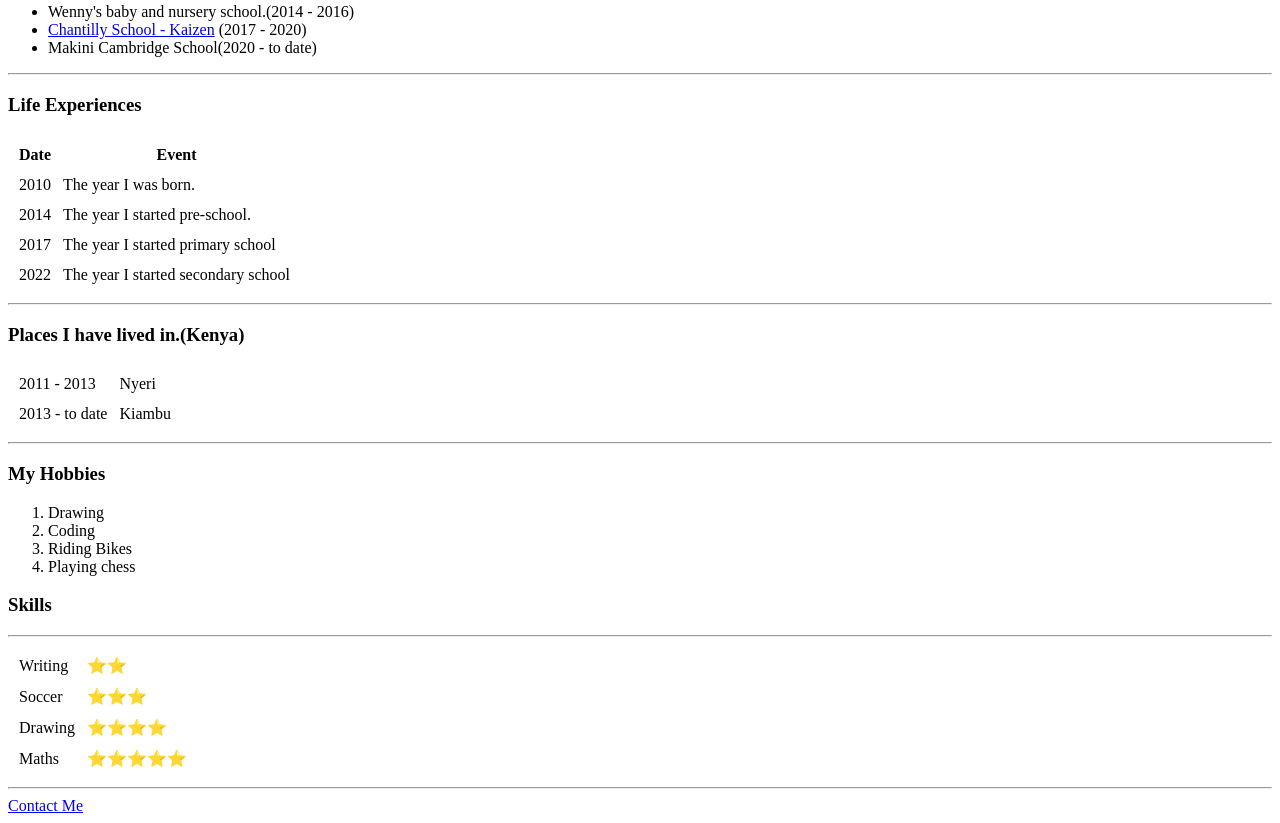
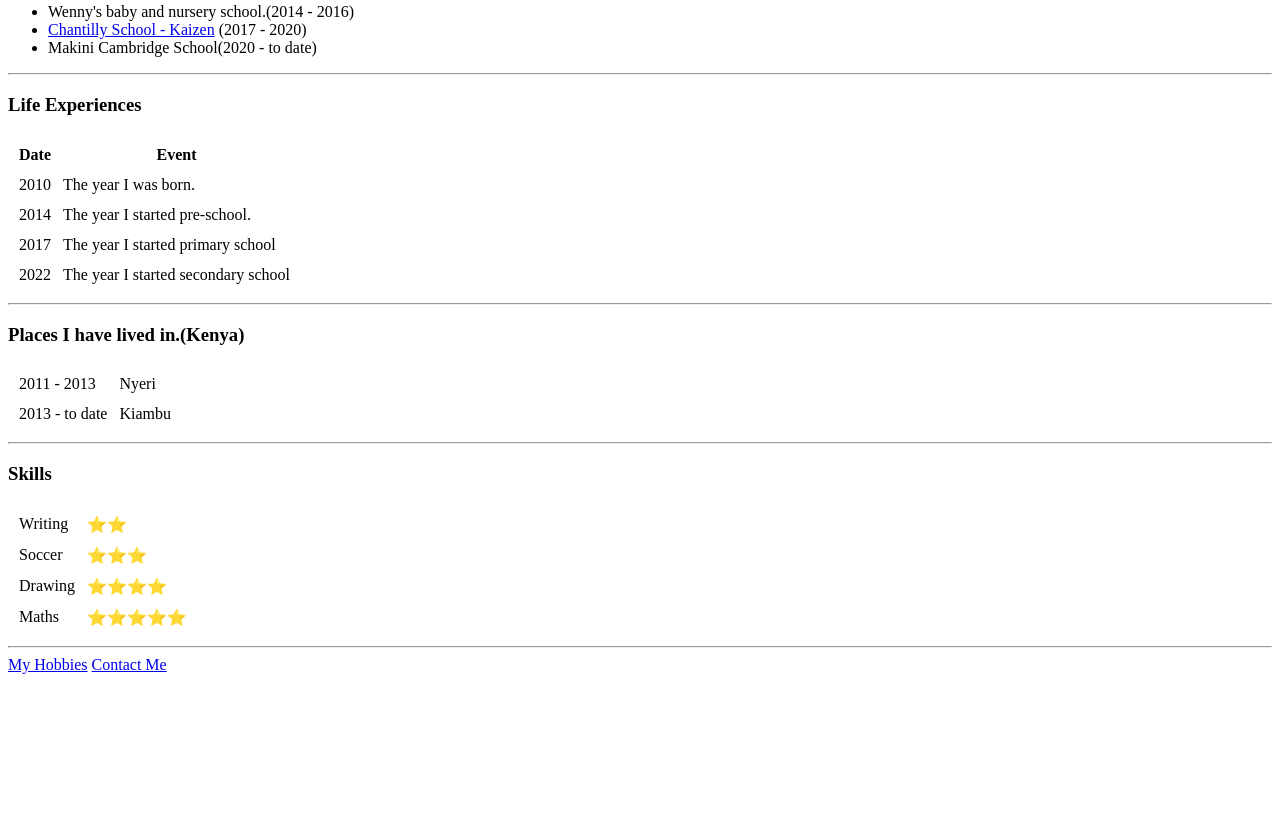
Before and after one commit to Phoenix-skull/personal-site, a plain HTML site: page index.html in a window 1280 px wide. Shown: the part 420-1243 px from the top of the page. After the commit the page ends 1102 px from the top, so only its background shows below. Drawn offline with Linux system fonts and the light colour scheme.

Commit message:
Updating index & contact-me and re-adding hobbies

```diff
--- a/index.html
+++ b/index.html
@@ -84,16 +84,9 @@
 
     <hr>
 
-    <h3>My Hobbies</h3>
-    <ol>
-      <li>Drawing</li>
-      <li>Coding</li>
-      <li>Riding Bikes</li>
-      <li>Playing chess</li>
-    </ol>
     <h3>Skills</h3>
 
-    <hr>
+
 
     <table cellspacing = "10">
 
@@ -121,7 +114,7 @@
 
     <hr>
 
-
+    <a href="hobbies.html">My Hobbies</a>
     <a href="contact-me.html">Contact Me</a>
   </body>
 </html>
```
Also changed, not shown: hobbies.html (added, +17 -0 lines).
